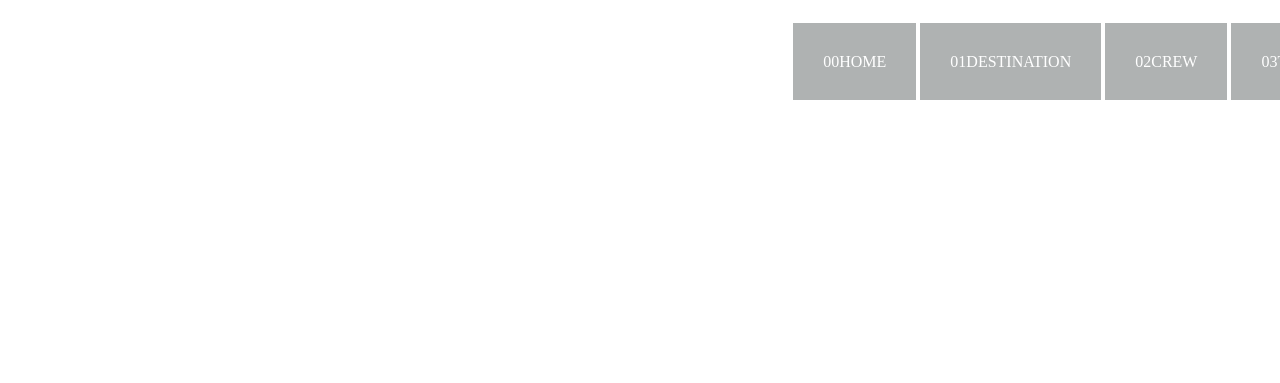
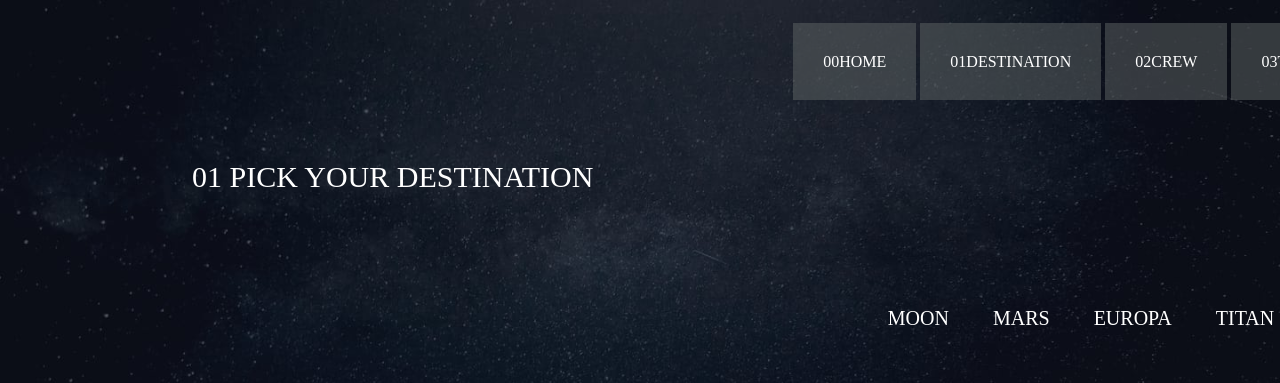
Before and after one commit to jadhwik/space_website, a plain HTML site: page moon.html in a window 1280 px wide. Shown: the top 383 px of the page. Drawn offline with Linux system fonts and the light colour scheme.

Commit message:
Update moon.css

```diff
--- a/moon.css
+++ b/moon.css
@@ -1,5 +1,5 @@
 body{
-
+    background-image: url(background-destination-desktop.jpg);
     background-repeat: none;
     background-size: cover;
 }
```
